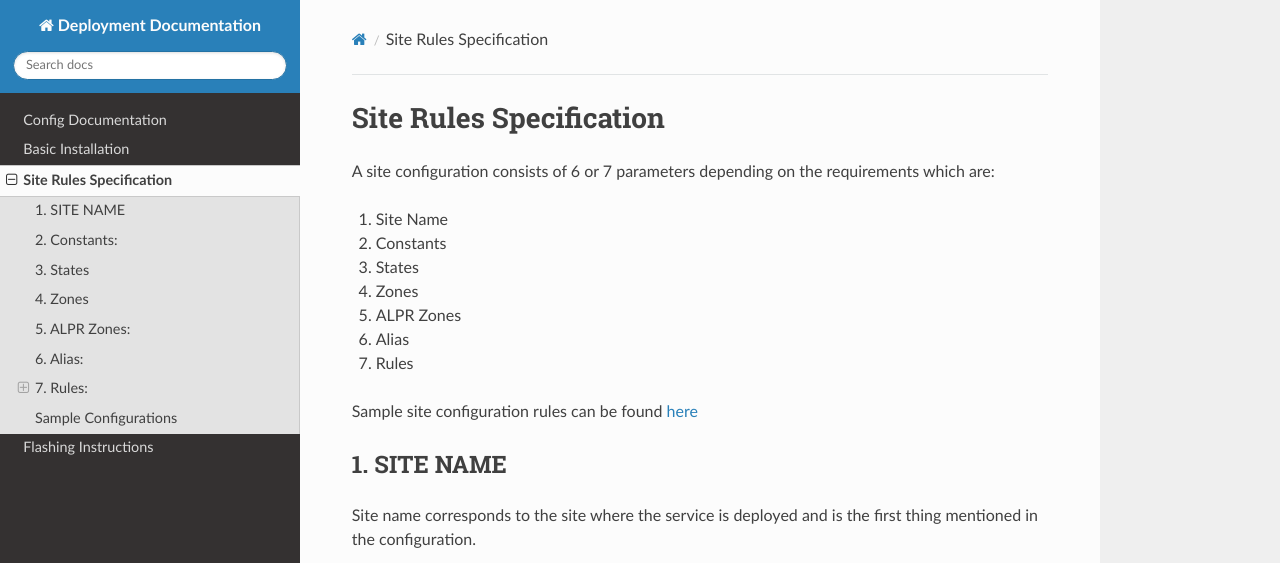
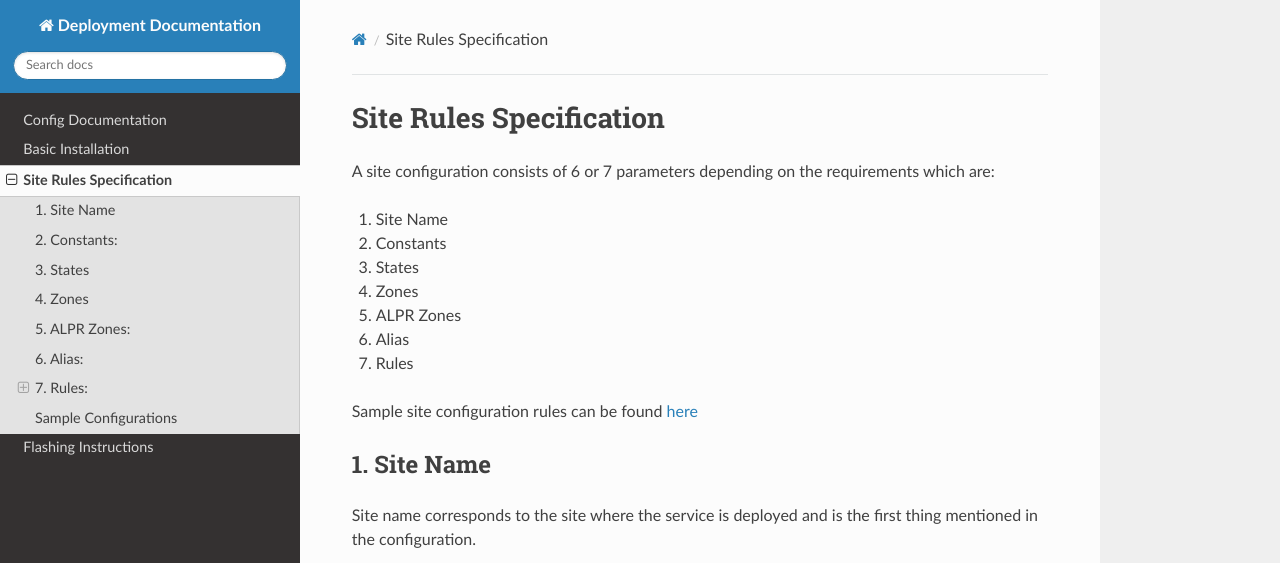
Before and after one commit to hazenai/system-docs, an MkDocs documentation site: the page built from docs/site-rules-specs.md, in a window 1280 px wide and 900 px high. Shown: the top 563 px of the window. Built offline with MkDocs 1.6.1, drawn with Linux system fonts in a browser that asks for light colours; nearby versions of some CDN libraries.

```diff
--- a/docs/site-rules-specs.md
+++ b/docs/site-rules-specs.md
@@ -12,7 +12,7 @@
 
 Sample site configuration rules can be found [here](#sample-configurations)
 
-## 1. SITE NAME
+## 1. Site Name
 Site name corresponds to the site where the service is deployed and is the first thing mentioned
 in the configuration.
 
```
